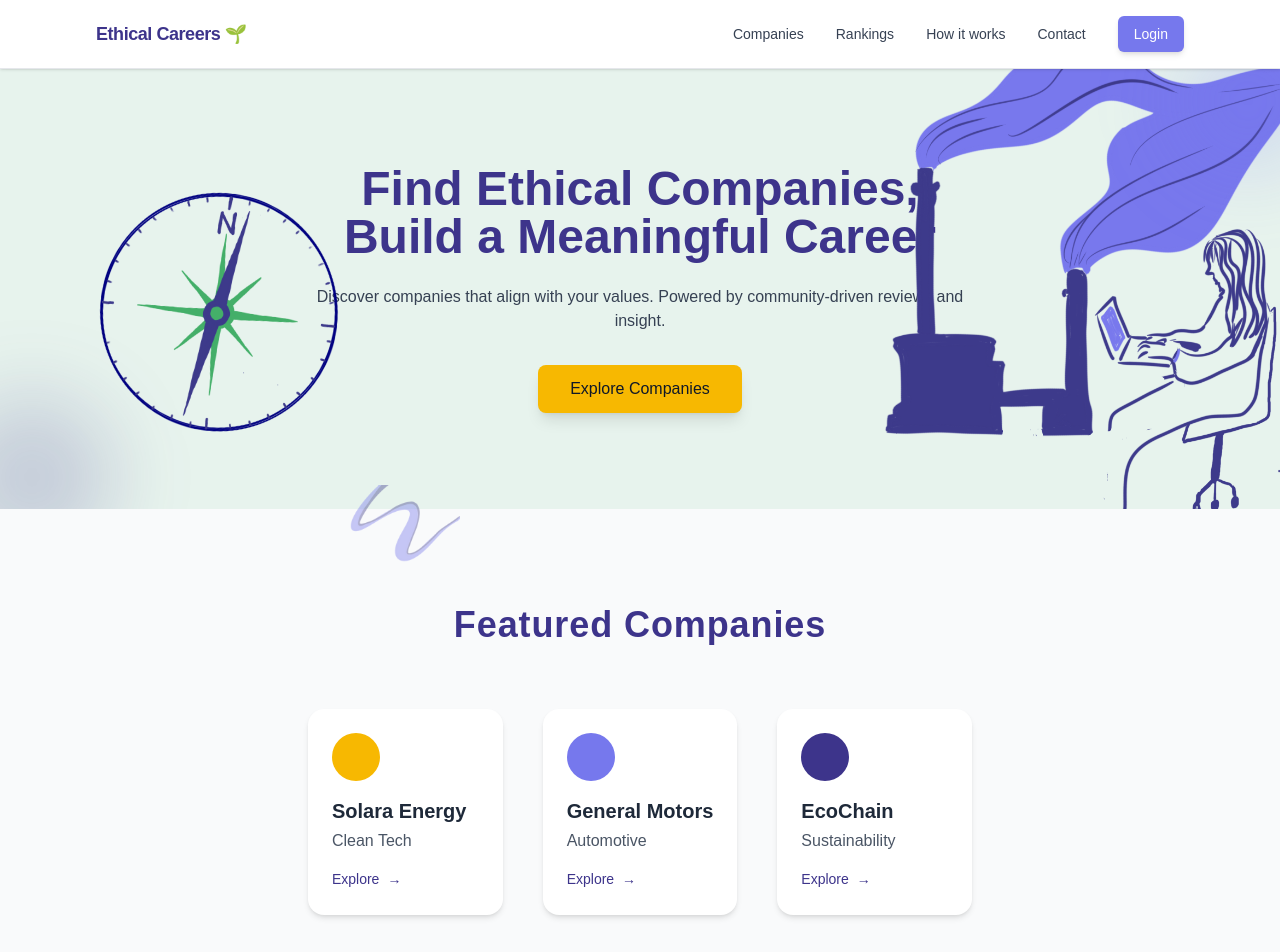
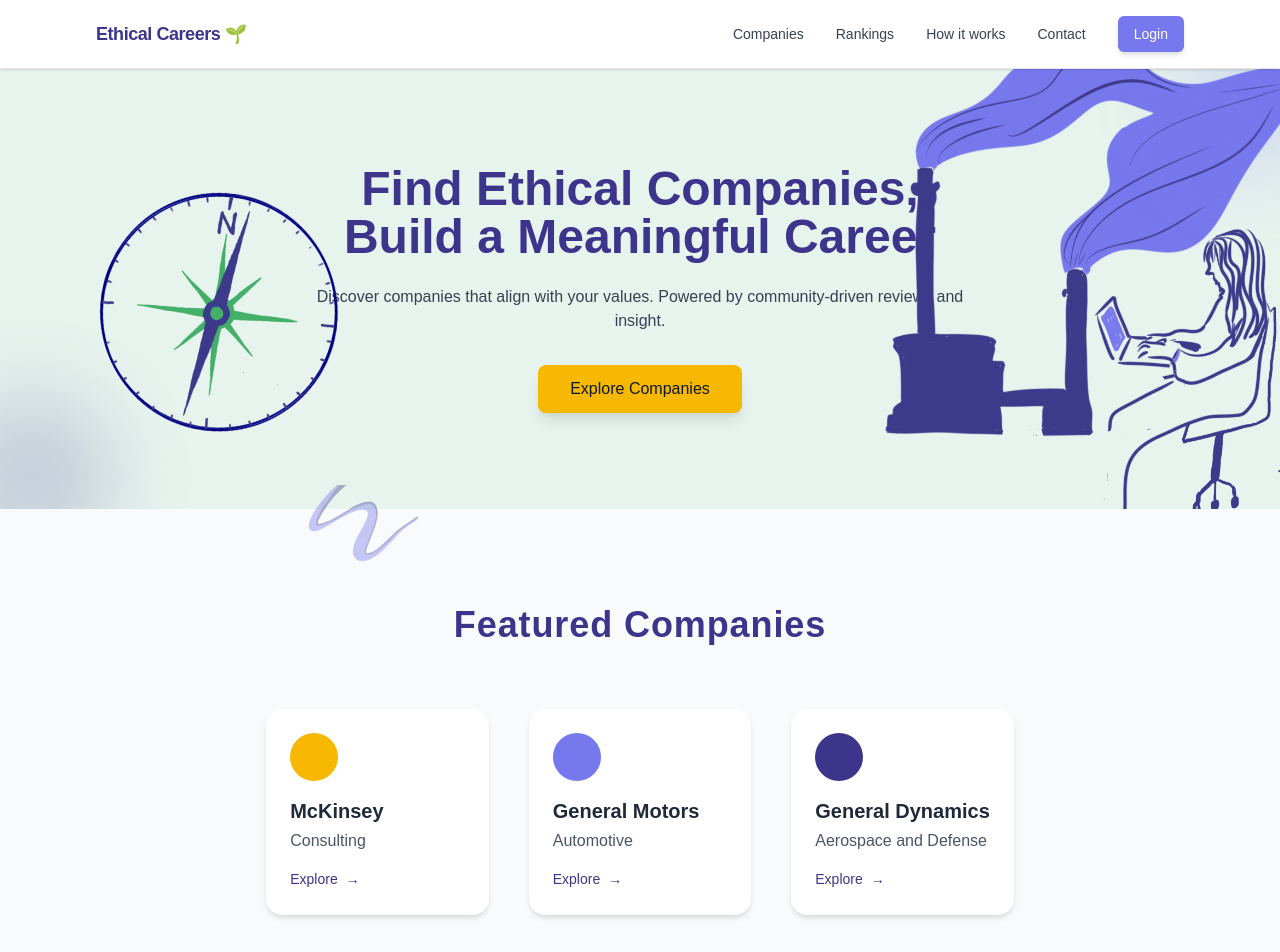
Before and after one commit to shahdalg/ethical-careers, a Next.js app in the folder ethical-careers/: page / in a window 1280 px wide. Shown: the top 952 px of the page. Built offline with nearby package versions, Linux system fonts and the light colour scheme; no server answers.

Commit message:
explore companies works now

```diff
--- a/ethical-careers/src/app/page.tsx
+++ b/ethical-careers/src/app/page.tsx
@@ -112,9 +112,9 @@ const Home = () => {
         </h3>
         <div className="grid sm:grid-cols-2 lg:grid-cols-3 gap-10">
           {[
-            { name: "Solara Energy", field: "Clean Tech", color: "#F7B801" },
-            { name: "General Motors", field: "Automotive", color: "#7678ED" },
-            { name: "EcoChain", field: "Sustainability", color: "#3D348B" },
+            { name: "McKinsey", field: "Consulting", color: "#F7B801", link: "/companies/mckinsey" },
+            { name: "General Motors", field: "Automotive", color: "#7678ED", link: "/companies/general-motors" },
+            { name: "General Dynamics", field: "Aerospace and Defense", color: "#3D348B", link: "/companies/general-dynamics" },
           ].map((company) => (
             <article
               key={company.name}
```
